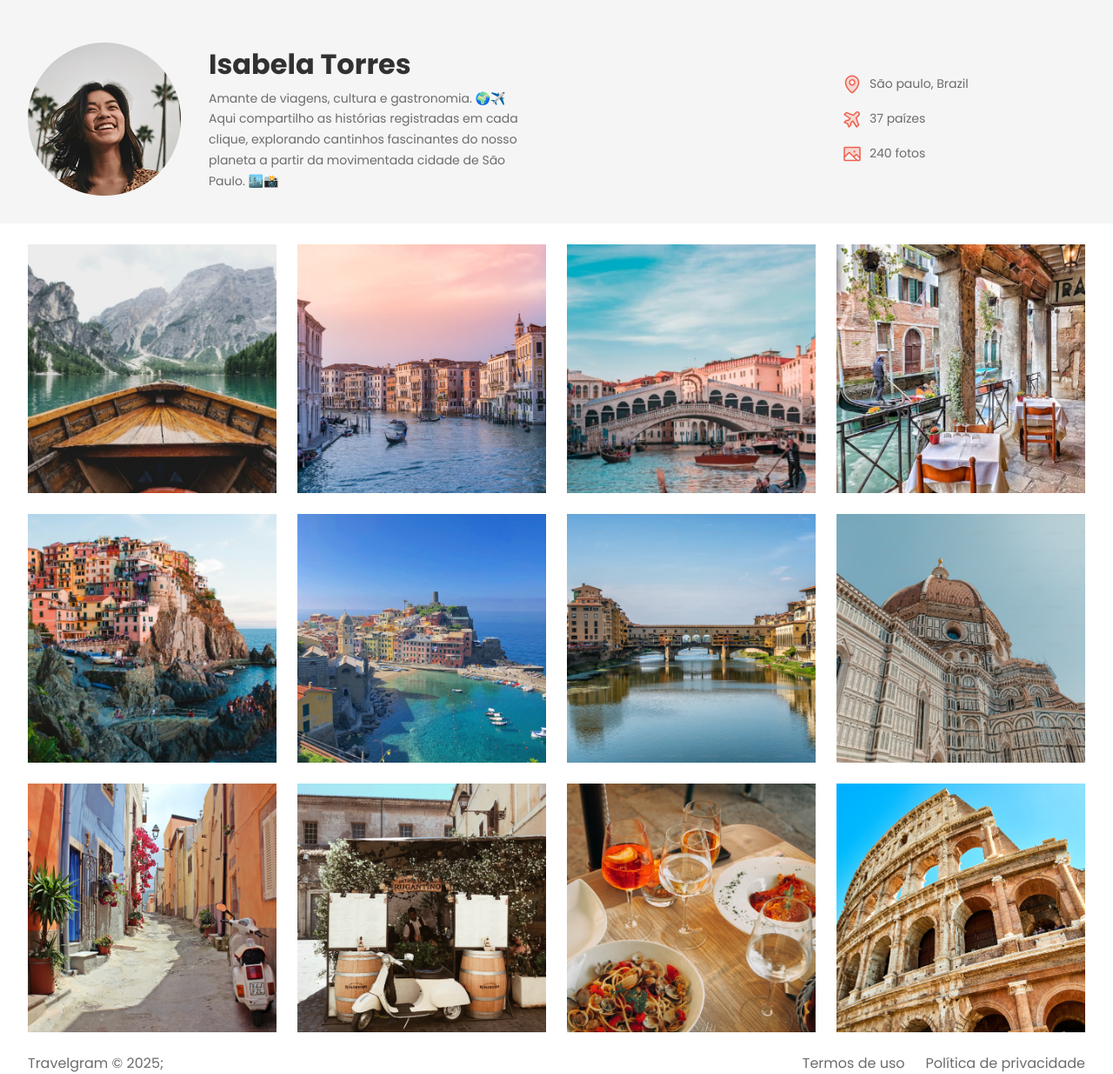
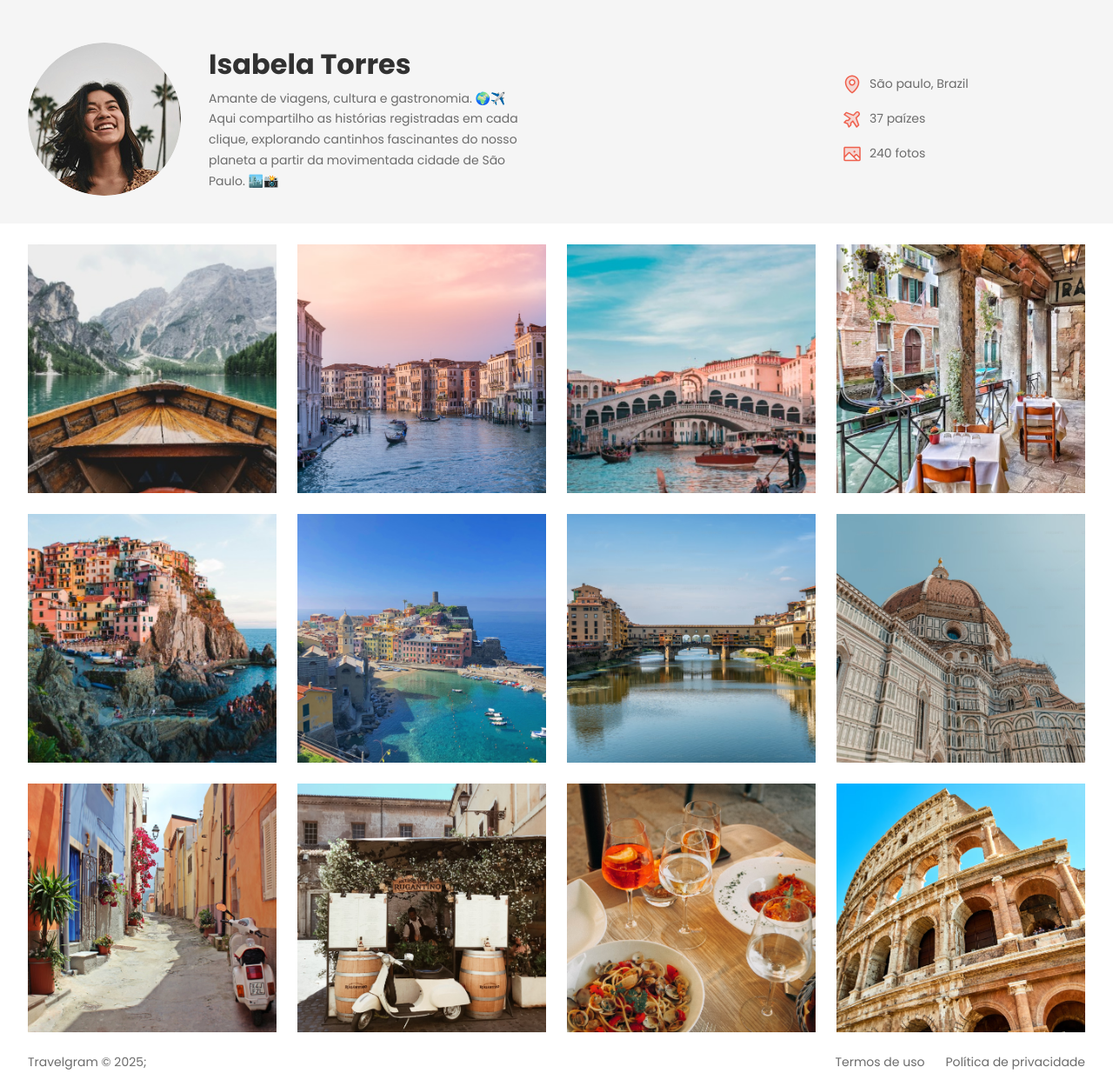
Before and after one commit to DavidFerreiraAlves/Projeto_Travelgram, a plain HTML site: page index.html in a window 1280 px wide. Shown: the part 79-1314 px from the top of the page at 87% size. Drawn offline with Linux system fonts and the light colour scheme.

Commit message:
final project.

```diff
--- a/styles/footer.css
+++ b/styles/footer.css
@@ -1,6 +1,8 @@
 footer {
     display: flex;
     gap: 24px;
+
+    font: 14px/150% var(--font-family);
 }
 
 footer span:nth-child(1) {
--- a/styles/header.css
+++ b/styles/header.css
@@ -25,6 +25,12 @@ header .container {
     margin-bottom: 8px;
 }
 
+#profile > img {
+    width: 176px;
+    height: 176px;
+    object-fit: cover;
+    border-radius: 50%;
+}
 #info {
     list-style: none;
     display: flex;
```
